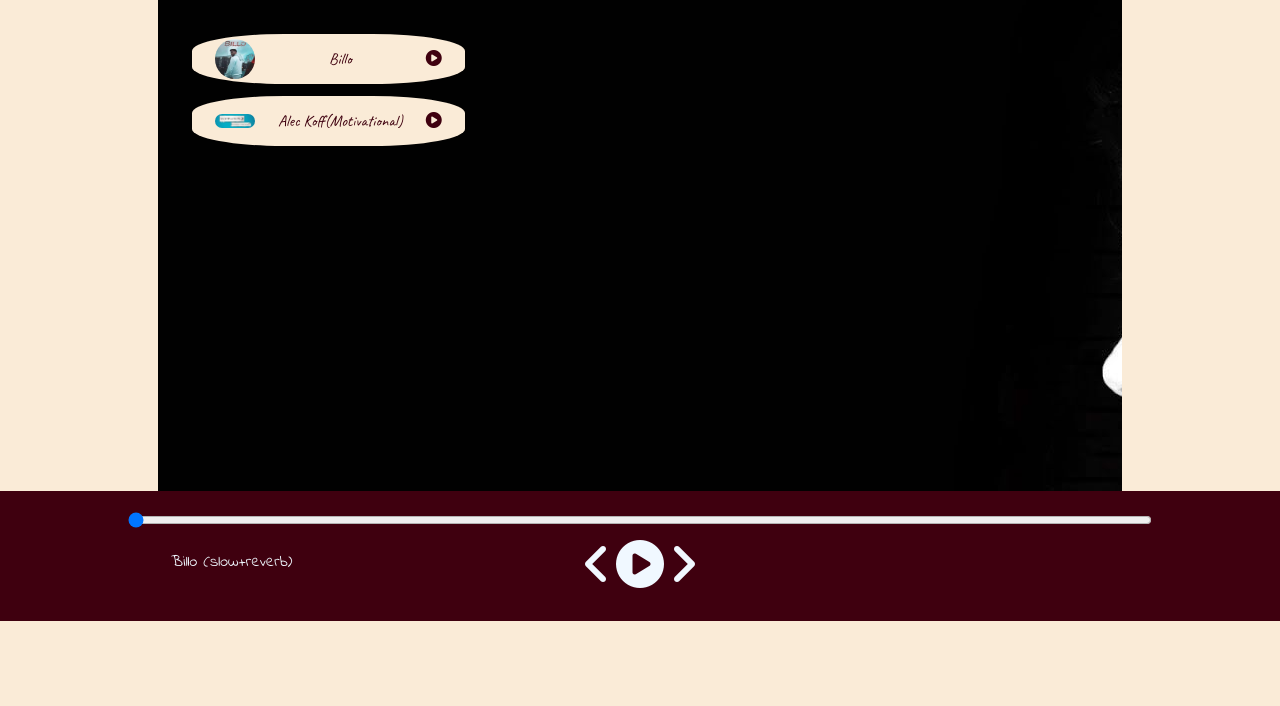
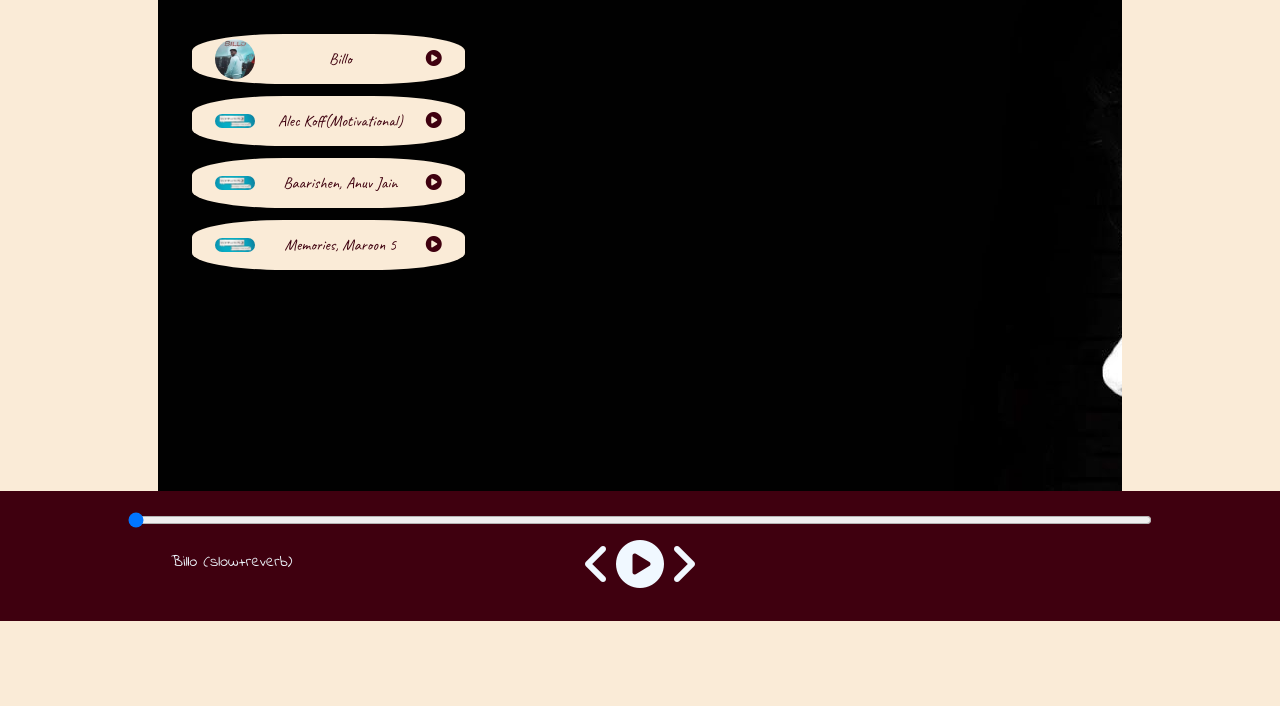
Before and after one commit to buttafraz22/spotify_clone_Afraz, a website: page index.html in a window 1280 px wide. Shown: the part 179-885 px from the top of the page. Drawn offline with Linux system fonts and the light colour scheme.

Commit message:
version 1.0

```diff
--- a/index.html
+++ b/index.html
@@ -15,7 +15,6 @@
         <ul>
             <li class="brand"><img src="tux.png" alt="tux">Tux</li>
             <li>Home</li>
-            <li>About</li>
         </ul>
     </nav>
 
@@ -37,6 +36,20 @@
                         <span class="timestamp"><i id="1" class="songItemPlay fa-solid fa-circle-play"></i></span>
                     </span>
                 </div>
+                <div class="songItem">
+                    <img src="cover/1.jpg" alt="2">
+                    <span class="songName">Billo(Slow+Reverb)</span>
+                    <span class="songlistplay">
+                        <span class="timestamp"><i id="2" class="songItemPlay fa-solid fa-circle-play"></i></span>
+                    </span>
+                </div>
+                <div class="songItem">
+                    <img src="cover/1.jpg" alt="2">
+                    <span class="songName">Billo(Slow+Reverb)</span>
+                    <span class="songlistplay">
+                        <span class="timestamp"><i id="3" class="songItemPlay fa-solid fa-circle-play"></i></span>
+                    </span>
+                </div>
             </div>
         </div>
         <div class="songsBanner"></div>
@@ -52,7 +65,6 @@
             <img src="musicplay2.gif"  width="43px" alt="2" id="picInfo"><span id="masterSongName">Billo (slow+reverb)</span>
         </div>
     </div>
-    <script src="https://kit.fontawesome.com/5b0849bd5e.js" crossorigin="anonymous"></script>
-    <script src="script.js"></script>
+
 </body>
 </html>
--- a/script.js
+++ b/script.js
@@ -7,6 +7,7 @@ let prev = document.getElementById('previous');
 let next = document.getElementById('next');
 let songItems = Array.from(document.getElementsByClassName('songItem'));
 let masterSongName = document.getElementById('masterSongName');
+
 
 let songs = [
     {
@@ -18,6 +19,16 @@ let songs = [
         songName:"Alec Koff(Motivational)",
         filePath:"songs/2.mp3",
         coverPath:"cover/2.jpg"
+    },
+    {
+        songName:"Baarishen, Anuv Jain",
+        filePath:"songs/3.mp3",
+        coverPath:"cover/3.jpg"
+    },
+    {
+        songName:"Memories, Maroon 5",
+        filePath:"songs/4.mp3",
+        coverPath:"cover/4.jpg"
     }
 ];
 
@@ -45,7 +56,7 @@ masterPlay.addEventListener('click',()=>{
 })
 
 audioElement.addEventListener('timeupdate',()=>{
-    console.log("Time Update");
+   // console.log("Time Update");
     let progressinPercents = parseFloat((audioElement.currentTime / audioElement.duration) *100);
     //console.log(progressinPercents)
     progressBar.value = progressinPercents;
@@ -53,6 +64,8 @@ audioElement.addEventListener('timeupdate',()=>{
 
 progressBar.addEventListener('change',()=>{
     audioElement.currentTime = (progressBar.value * audioElement.duration) / 100;
+
+
 })
 
 
```
Also changed, not shown: cover/3.jpg (added), cover/4.jpg (added), 2 other files.
